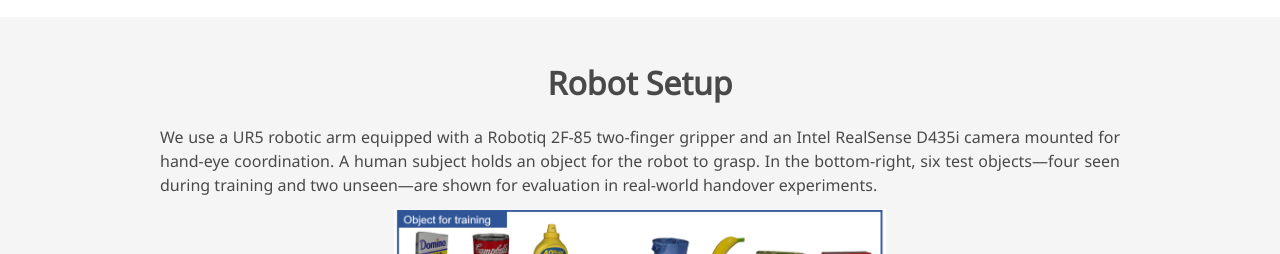
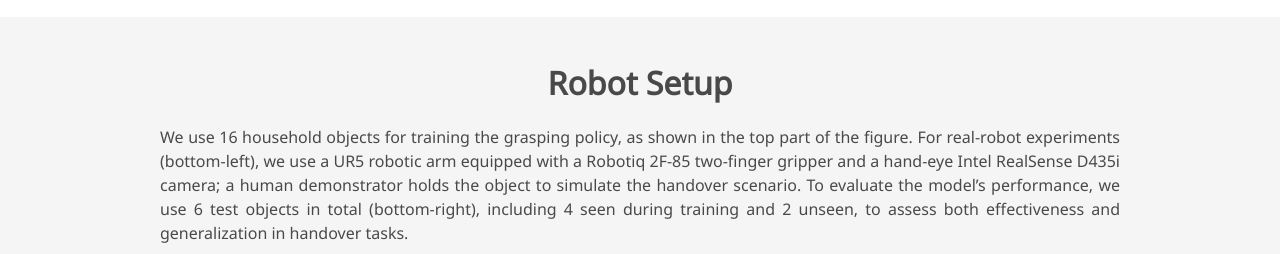
Before and after one commit to QM-IPAlab/H2RHO-SGS, a plain HTML site: page index.html in a window 1280 px wide. Shown: the part 1920-2174 px from the top of the page. Drawn offline with nearby package versions, Linux system fonts and the light colour scheme; some icons are missing; a web font is replaced by a local one.

Commit message:
commit 0617

```diff
--- a/index.html
+++ b/index.html
@@ -214,7 +214,7 @@
             <h2 class="title is-3">Robot Setup</h2>
             <div class="level-set has-text-justified">
               <p>
-                We use a UR5 robotic arm equipped with a Robotiq 2F-85 two-finger gripper and an Intel RealSense D435i camera mounted for hand-eye coordination. A human subject holds an object for the robot to grasp. In the bottom-right, six test objects—four seen during training and two unseen—are shown for evaluation in real-world handover experiments.
+                We use 16 household objects for training the grasping policy, as shown in the top part of the figure. For real-robot experiments (bottom-left), we use a UR5 robotic arm equipped with a Robotiq 2F-85 two-finger gripper and a hand-eye Intel RealSense D435i camera; a human demonstrator holds the object to simulate the handover scenario. To evaluate the model’s performance, we use 6 test objects in total (bottom-right), including 4 seen during training and 2 unseen, to assess both effectiveness and generalization in handover tasks.
               </p>
             </div>
           </div>
```
